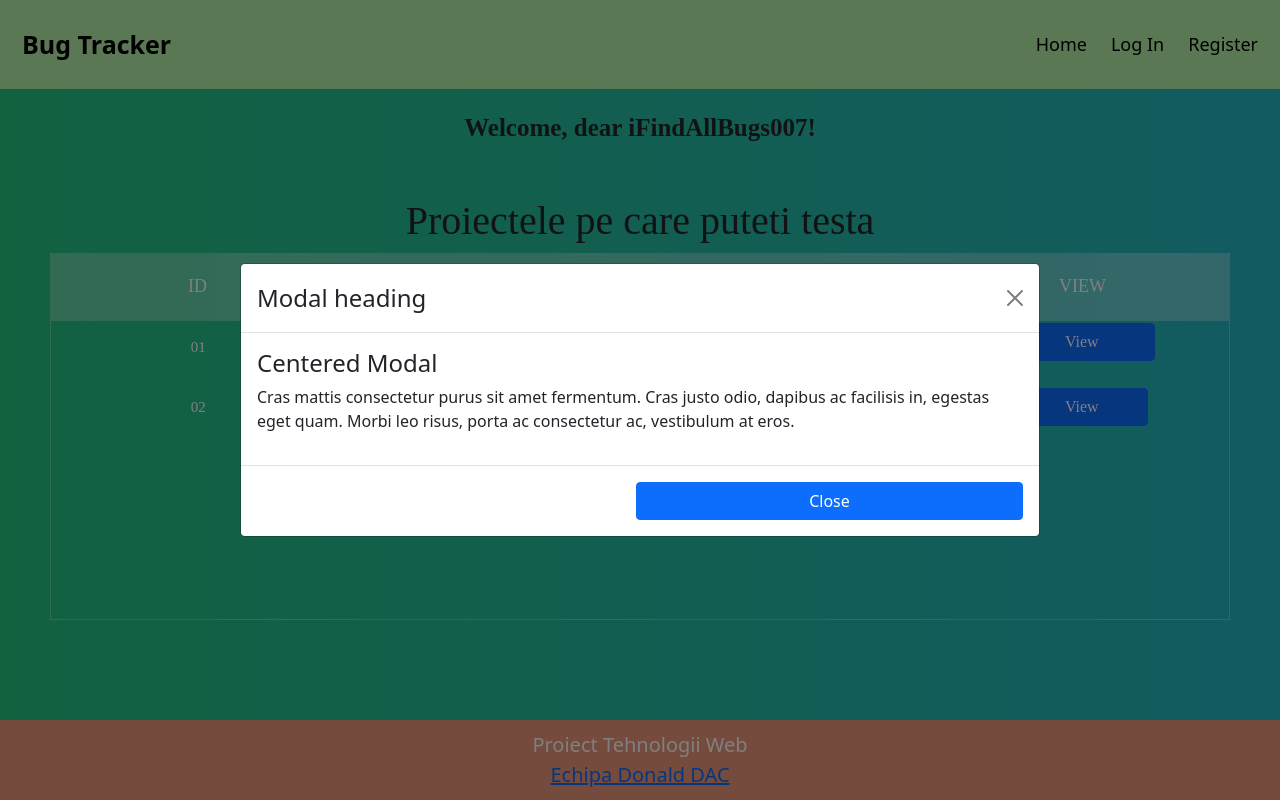
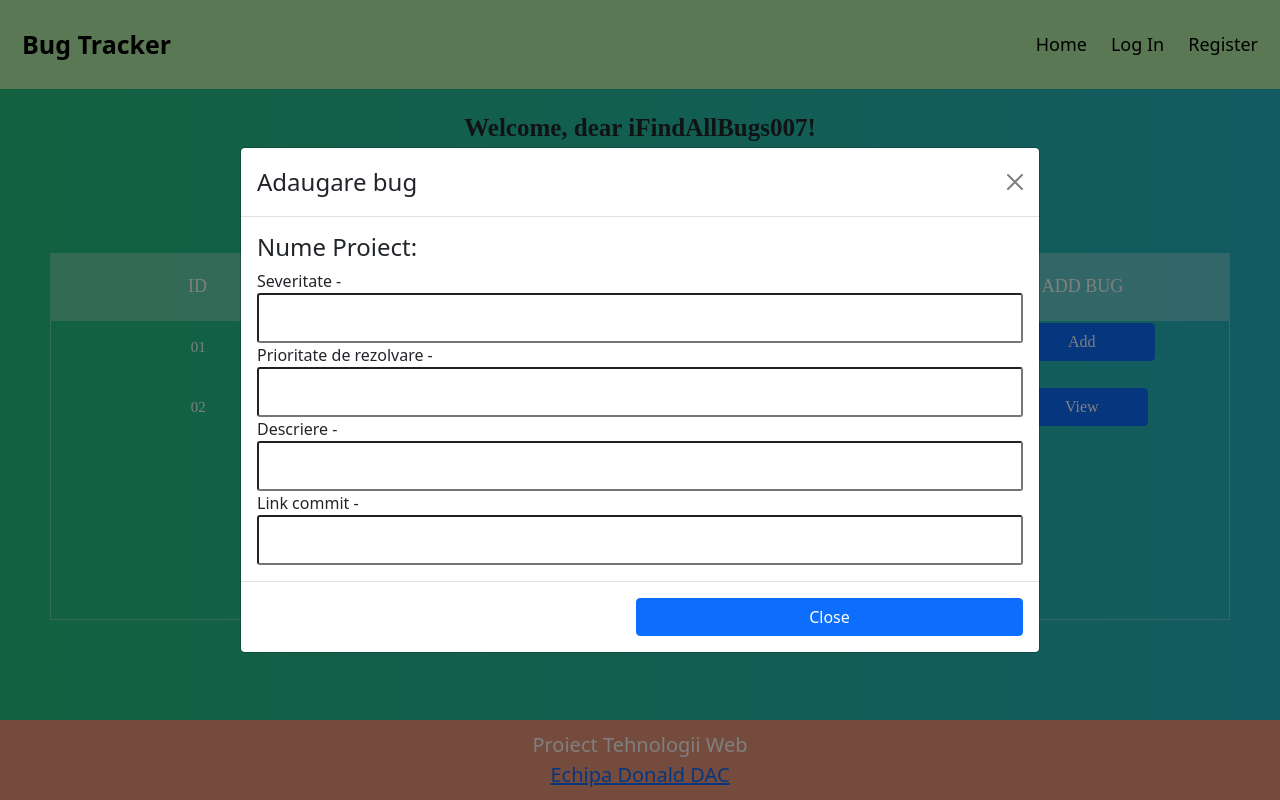
Before and after one commit to denisa-iordache/Proiect_TW_Donald_DAC, a React (Create React App) app in the folder react_app/gui/: page /testerHomepage in a window 1280 px wide. Both pictures are taken after a click on the button "View". Built offline with nearby package versions, Linux system fonts and the light colour scheme.

Commit message:
Customized Modals for Project Member & Tester

```diff
--- a/react_app/gui/src/components/HomepageComponent.js
+++ b/react_app/gui/src/components/HomepageComponent.js
@@ -5,7 +5,7 @@ import { useState } from "react";
 import {Button} from 'react-bootstrap';
 import {Modal} from 'react-bootstrap';
 
-function MyVerticallyCenteredModal(props) {
+function ModalViewProject(props) {
   return (
     <Modal
       {...props}
@@ -19,7 +19,7 @@ function MyVerticallyCenteredModal(props) {
         </Modal.Title>
       </Modal.Header>
       <Modal.Body>
-        <h4>Nume Proiect</h4>
+        <h4>Nume Proiect:</h4>
         <p>
           Cras mattis consectetur purus sit amet fermentum. Cras justo odio,
           dapibus ac facilisis in, egestas eget quam. Morbi leo risus, porta ac
@@ -35,10 +35,67 @@ function MyVerticallyCenteredModal(props) {
   );
 }
 
+function ModalEditProject(props) {
+  return (
+    <Modal
+      {...props}
+      size="lg"
+      aria-labelledby="contained-modal-title-vcenter"
+      centered
+    >
+      <Modal.Header closeButton>
+        <Modal.Title id="contained-modal-title-vcenter">
+          Editare proiectul
+        </Modal.Title>
+      </Modal.Header>
+      <Modal.Body>
+      <h4>Nume Proiect:</h4>
+        <input type="text"></input>
+        <div>Status Proiect - </div>
+        <input type="text"></input>
+        <div>Link Repo - </div>
+        <input type="text"></input>
+      </Modal.Body>
+      <Modal.Footer>
+        <Button onClick={props.onHide}>Close</Button>
+      </Modal.Footer>
+    </Modal>
+  );
+}
+
+function ModalAddProject(props) {
+  return (
+    <Modal
+      {...props}
+      size="lg"
+      aria-labelledby="contained-modal-title-vcenter"
+      centered
+    >
+      <Modal.Header closeButton>
+        <Modal.Title id="contained-modal-title-vcenter">
+            Adaugati un proiect
+        </Modal.Title>
+      </Modal.Header>
+      <Modal.Body>
+        <h4>Nume Proiect:</h4>
+        <input type="text"></input>
+        <div>Status Proiect - </div>
+        <input type="text"></input>
+        <div>Link Repo - </div>
+        <input type="text"></input>
+      </Modal.Body>
+      <Modal.Footer>
+        <Button onClick={props.onHide}>Save</Button>
+      </Modal.Footer>
+    </Modal>
+  );
+}
+
 function Home() {
   const user = "iFindAllBugs007";
 
-  const [modalShow, setModalShow] = React.useState(false);
+  const [modalShowViewProject, setModalShowViewProject] = React.useState(false);
+  const [modalShowEditProject, setModalShowEditProject] = React.useState(false);
   const [modalShowAddProject, setModalShowAddProject] = React.useState(false);
 
   return (
@@ -68,12 +125,12 @@ function Home() {
                 <td>Tehnologii Web</td>
                 <td>In Progress</td>
                 <td>
-                    <Button variant="primary" onClick={() => setModalShow(true)}>
+                    <Button variant="primary" onClick={() => setModalShowViewProject(true)}>
                         View
                      </Button>
                 </td>
                 <td>
-                    <Button variant="primary" onClick={() => setModalShow(true)}>
+                    <Button variant="primary" onClick={() => setModalShowEditProject(true)}>
                         Edit
                     </Button>
                 </td>
@@ -83,12 +140,12 @@ function Home() {
                 <td>Multimedia</td>
                 <td>Done</td>
                 <td>
-                  <Button variant="primary" onClick={() => setModalShow(true)}>
+                  <Button variant="primary" onClick={() => setModalShowViewProject(true)}>
                      View
                   </Button>
                 </td>
                 <td>
-                  <Button variant="primary" onClick={() => setModalShow(true)}>
+                  <Button variant="primary" onClick={() => setModalShowEditProject(true)}>
                      Edit
                   </Button>
                 </td>
@@ -99,13 +156,17 @@ function Home() {
       </section>
        {/* <!-- Modal --> */}
        <>
-      <MyVerticallyCenteredModal
-        show={modalShow}
-        onHide={() => setModalShow(false)}
+      <ModalViewProject
+        show={modalShowViewProject}
+        onHide={() => setModalShowViewProject(false)}
       />
-    </>
+      <ModalEditProject
+        show={modalShowEditProject}
+        onHide={() => setModalShowEditProject(false)}
+      />
+      </>
       <button variant="primary" onClick={() => setModalShowAddProject(true)}>ADD PROJECT</button>
-      <MyVerticallyCenteredModal
+      <ModalAddProject
         show={modalShowAddProject}
         onHide={() => setModalShowAddProject(false)}
       />
--- a/react_app/gui/src/components/TesterHomepage.js
+++ b/react_app/gui/src/components/TesterHomepage.js
@@ -6,7 +6,7 @@ import { useState } from "react";
 import {Button} from 'react-bootstrap';
 import {Modal} from 'react-bootstrap';
 
-function MyVerticallyCenteredModal(props) {
+function ModalAddBug(props) {
   return (
     <Modal
       {...props}
@@ -16,16 +16,19 @@ function MyVerticallyCenteredModal(props) {
     >
       <Modal.Header closeButton>
         <Modal.Title id="contained-modal-title-vcenter">
-          Modal heading
+          Adaugare bug
         </Modal.Title>
       </Modal.Header>
       <Modal.Body>
-        <h4>Centered Modal</h4>
-        <p>
-          Cras mattis consectetur purus sit amet fermentum. Cras justo odio,
-          dapibus ac facilisis in, egestas eget quam. Morbi leo risus, porta ac
-          consectetur ac, vestibulum at eros.
-        </p>
+      <h4>Nume Proiect:</h4>
+        <div>Severitate - </div>
+        <input type="text"></input>
+        <div>Prioritate de rezolvare - </div>
+        <input type="text"></input>
+        <div>Descriere - </div>
+        <input type="text"></input>
+        <div>Link commit - </div>
+        <input type="text"></input>
       </Modal.Body>
       <Modal.Footer>
         <Button onClick={props.onHide}>Close</Button>
@@ -51,7 +54,7 @@ function TesterHome() {
                 <th>ID</th>
                 <th>Nume Proiect</th>
                 <th>Status</th>
-                <th>View</th>
+                <th>Add Bug</th>
               </tr>
             </thead>
           </table>
@@ -64,7 +67,7 @@ function TesterHome() {
                 <td>Tehnologii Web</td>
                 <td>In Progress</td>
                 <Button variant="primary" onClick={() => setModalShow(true)}>
-                        View
+                        Add
                 </Button>
               </tr>
               <tr>
@@ -81,7 +84,7 @@ function TesterHome() {
           </table>
         </div>
       </section>
-      <MyVerticallyCenteredModal
+      <ModalAddBug
         show={modalShow}
         onHide={() => setModalShow(false)}
       />
```
